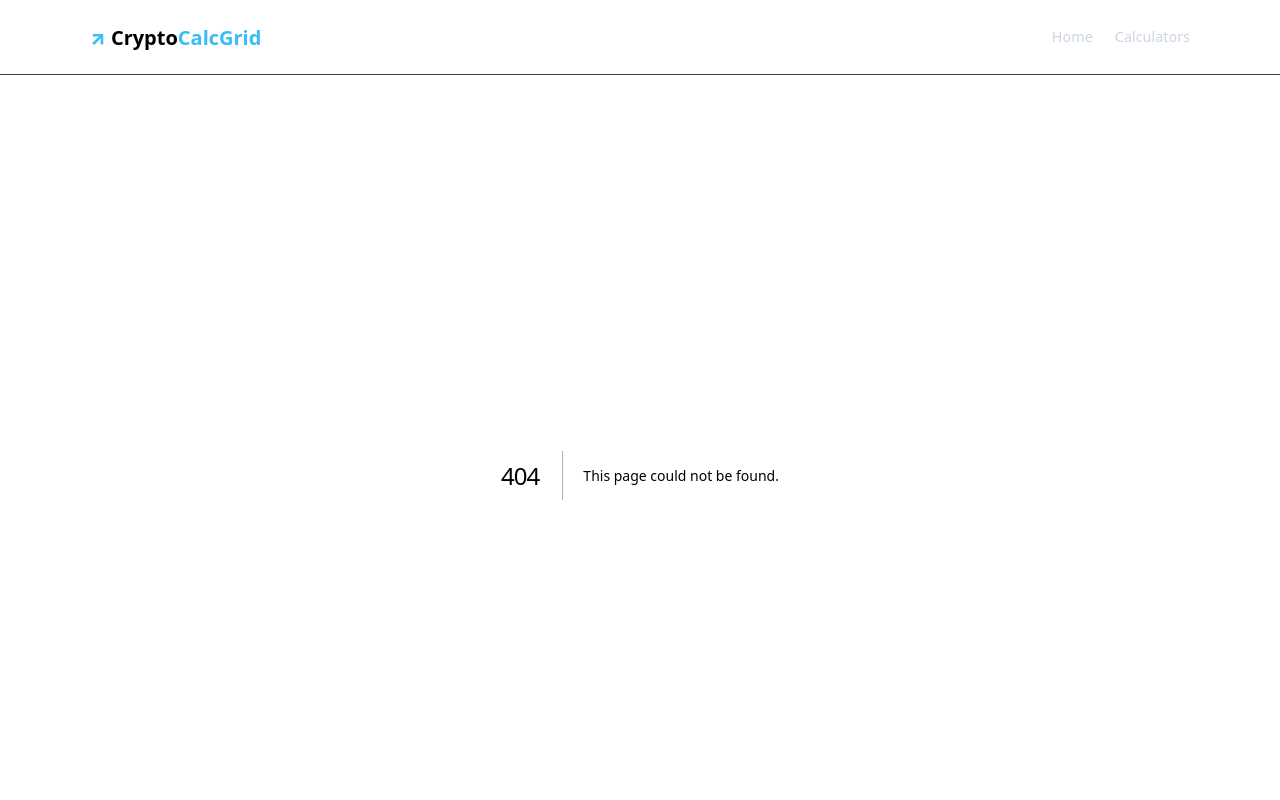
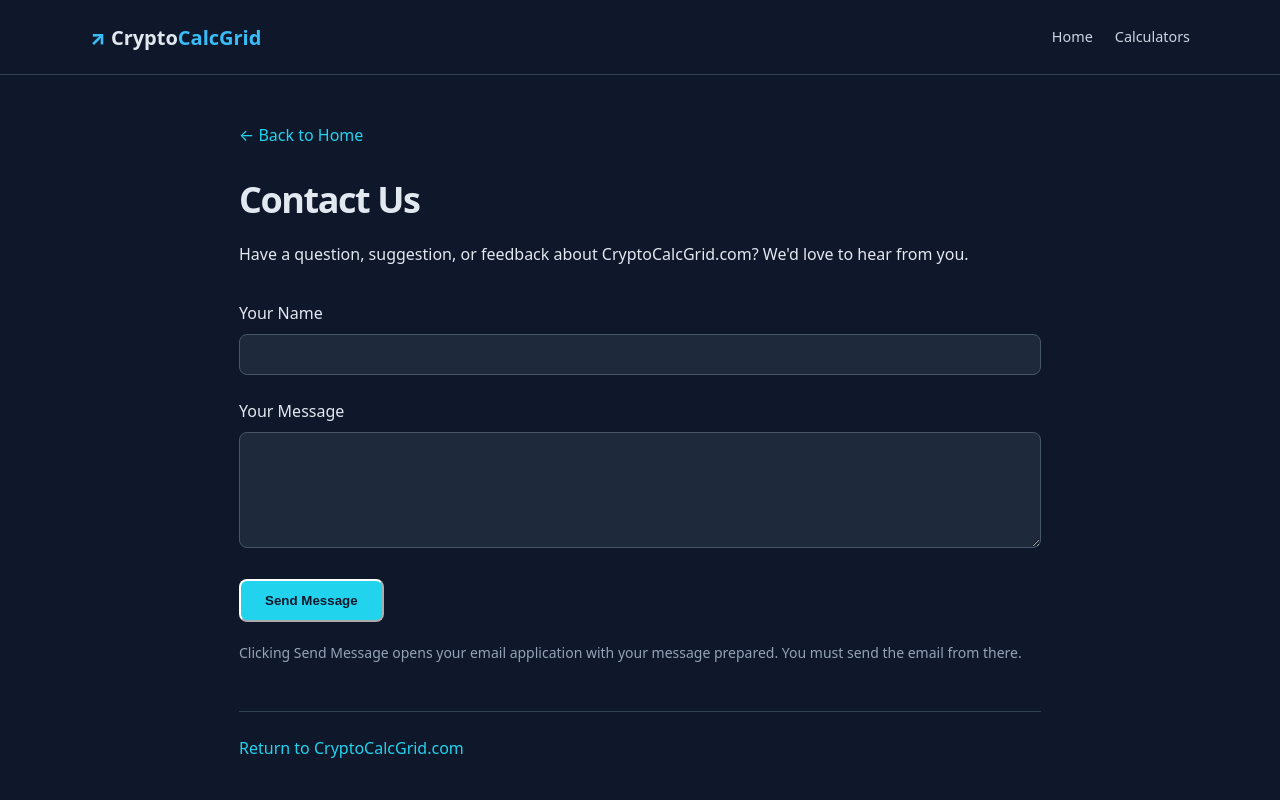
Before and after one commit to rlkuhn101-tech/cryptocalcgrid-nextjs, a Next.js app: page /contact in a window 1280 px wide. Before the commit this address had no page. Shown: the top 800 px of the page. Built offline with nearby package versions, Linux system fonts and the light colour scheme.

Commit message:
Create page.tsx
Add Contact Us page to CryptoCalcGrid

```diff
--- /dev/null
+++ b/app/contact/page.tsx
@@ -0,0 +1,130 @@
+
+"use client";
+
+import Link from "next/link";
+import { useState, type FormEvent } from "react";
+
+export default function ContactPage() {
+  const [name, setName] = useState("");
+  const [message, setMessage] = useState("");
+
+  const contactEmail = "rlkuhn101@gmail.com";
+
+  function handleSubmit(event: FormEvent<HTMLFormElement>) {
+    event.preventDefault();
+
+    const subject = encodeURIComponent(
+      `CryptoCalcGrid.com Inquiry from ${name}`
+    );
+    const body = encodeURIComponent(message);
+
+    window.location.href =
+      `mailto:${contactEmail}?subject=${subject}&body=${body}`;
+  }
+
+  return (
+    <main
+      style={{
+        minHeight: "100vh",
+        backgroundColor: "#0f172a",
+        color: "#e2e8f0",
+        padding: "48px 24px",
+      }}
+    >
+      <div
+        style={{
+          maxWidth: "850px",
+          margin: "0 auto",
+          padding: "0 24px",
+        }}
+      >
+        <Link href="/" style={{ color: "#22d3ee" }}>
+          ← Back to Home
+        </Link>
+
+        <h1 style={{ fontSize: "36px", marginTop: "32px" }}>
+          Contact Us
+        </h1>
+
+        <p style={{ marginTop: "20px", lineHeight: "1.8" }}>
+          Have a question, suggestion, or feedback about
+          CryptoCalcGrid.com? We'd love to hear from you.
+        </p>
+
+        <form onSubmit={handleSubmit} style={{ marginTop: "32px" }}>
+          <label htmlFor="name" style={{ display: "block", marginBottom: "8px" }}>
+            Your Name
+          </label>
+          <input
+            id="name"
+            type="text"
+            required
+            value={name}
+            onChange={(event) => setName(event.target.value)}
+            style={{
+              width: "100%",
+              padding: "12px",
+              marginBottom: "24px",
+              borderRadius: "8px",
+              backgroundColor: "#1e293b",
+              color: "#ffffff",
+              border: "1px solid #475569",
+            }}
+          />
+
+          <label htmlFor="message" style={{ display: "block", marginBottom: "8px" }}>
+            Your Message
+          </label>
+          <textarea
+            id="message"
+            required
+            rows={6}
+            value={message}
+            onChange={(event) => setMessage(event.target.value)}
+            style={{
+              width: "100%",
+              padding: "12px",
+              marginBottom: "24px",
+              borderRadius: "8px",
+              backgroundColor: "#1e293b",
+              color: "#ffffff",
+              border: "1px solid #475569",
+            }}
+          />
+
+          <button
+            type="submit"
+            style={{
+              backgroundColor: "#22d3ee",
+              color: "#0f172a",
+              padding: "12px 24px",
+              borderRadius: "8px",
+              fontWeight: "bold",
+              cursor: "pointer",
+            }}
+          >
+            Send Message
+          </button>
+        </form>
+
+        <p style={{ marginTop: "20px", fontSize: "14px", color: "#94a3b8" }}>
+          Clicking Send Message opens your email application
+          with your message prepared. You must send the email
+          from there.
+        </p>
+
+        <div
+          style={{
+            marginTop: "48px",
+            borderTop: "1px solid #334155",
+            paddingTop: "24px",
+          }}
+        >
+          <Link href="/" style={{ color: "#22d3ee" }}>
+            Return to CryptoCalcGrid.com
+          </Link>
+        </div>
+      </div>
+    </main>
+  );
+}
```
